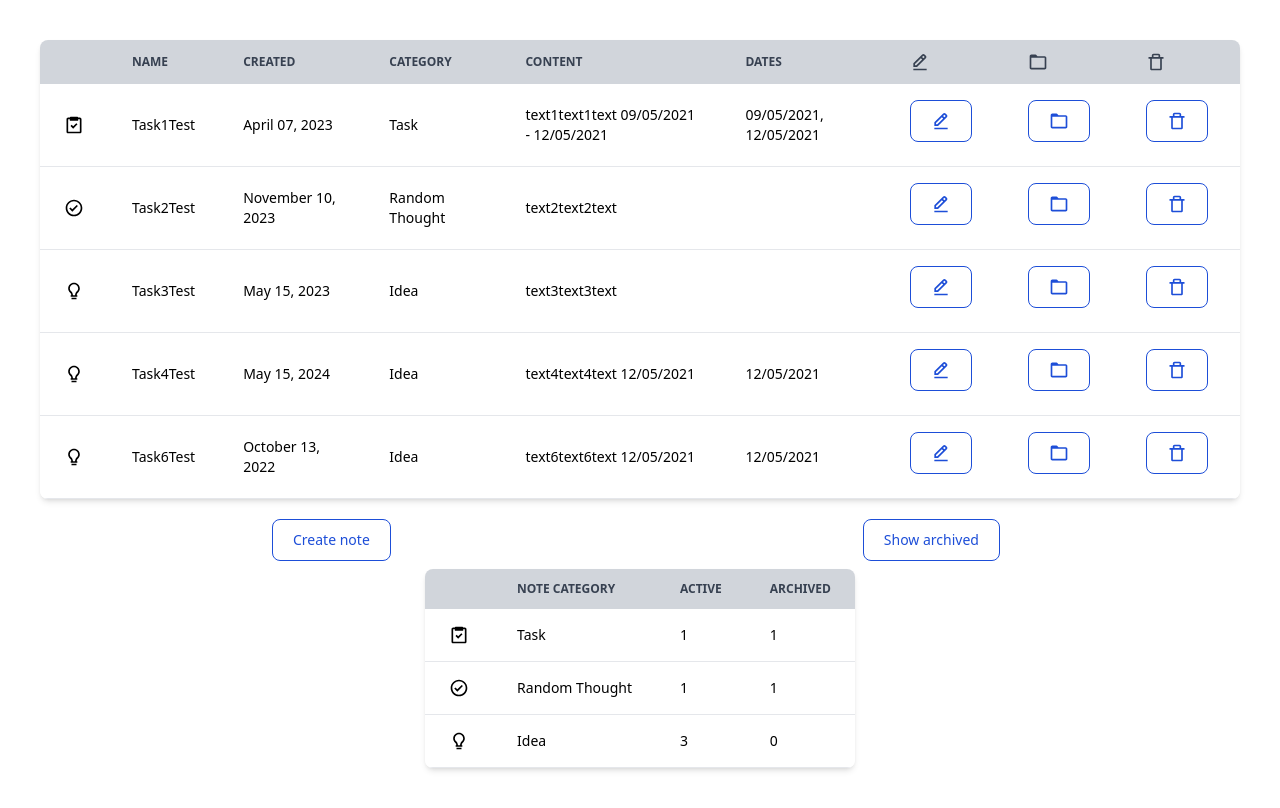
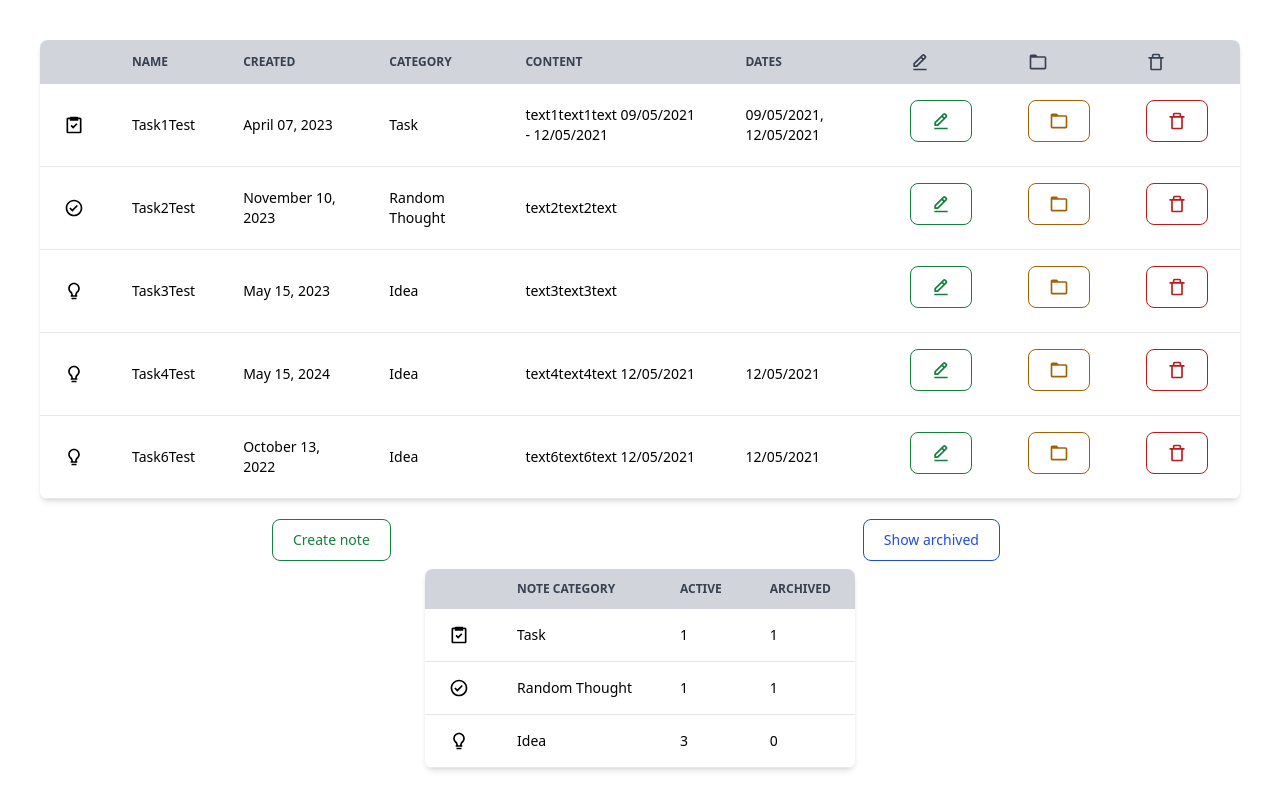
Before and after one commit to yura-kiv/notes-app-react, a React (Create React App) app: page / in a window 1280 px wide. Built offline with nearby package versions, Linux system fonts and the light colour scheme.

Commit message:
Merge branch 'storybook-task' of https://github.com/yura-kiv/notes-app-react into storybook-task

```diff
--- a/src/components/CustomButton.tsx
+++ b/src/components/CustomButton.tsx
@@ -2,17 +2,37 @@ import React from "react";
 
 interface ButtonProps {
   children: React.ReactNode;
-  callback: () => void;
+  onClick: () => void;
+  color: "green" | "yellow" | "blue" | "red";
 }
 
-const CustomButton: React.FC<ButtonProps> = ({ callback, children }) => {
+function selectColor(color: string): string {
+  const buttonStyles =
+    "hover:text-white border font-medium rounded-lg text-sm px-5 py-2.5 text-center mr-2 mb-2 transition-colors";
+  switch (color) {
+    case "red":
+      return "text-red-700 border-red-700 hover:bg-red-800 " + buttonStyles;
+      break;
+    case "blue":
+      return "text-blue-700 border-blue-700 hover:bg-blue-800 " + buttonStyles;
+      break;
+    case "green":
+      return "text-green-700 border-green-700 hover:bg-green-800 " + buttonStyles;
+      break;
+    case "yellow":
+      return "text-yellow-700 border-yellow-700 hover:bg-yellow-800 " + buttonStyles;
+      break;
+    default:
+      return buttonStyles;
+      break;
+  }
+}
+
+const CustomButton: React.FC<ButtonProps> = ({ color, onClick, children }) => {
   return (
     <button
-      onClick={() => {
-        callback();
-      }}
-      className="text-blue-700 hover:text-white border border-blue-700 hover:bg-blue-800
-      font-medium rounded-lg text-sm px-5 py-2.5 text-center mr-2 mb-2 transition-colors"
+      onClick={onClick}
+      className={selectColor(color)}
     >
       {children}
     </button>
--- a/src/components/NoteModal.tsx
+++ b/src/components/NoteModal.tsx
@@ -99,7 +99,12 @@ const NoteModal: React.FC<NoteModalProps> = ({
             options={categories}
             onChange={categorySelect.onChange}
           ></CustomSelect>
-          <CustomButton callback={() => {}}>{header}</CustomButton>
+          <CustomButton
+            color="green"
+            onClick={() => {}}
+          >
+            {header}
+          </CustomButton>
         </form>
       </div>
     </div>
--- a/src/containers/NotesTable.tsx
+++ b/src/containers/NotesTable.tsx
@@ -8,6 +8,7 @@ import CustomButton from "../components/CustomButton";
 import { useAppDispatch } from "../hooks/hooksRedux";
 import { deleteNote, editNote, toggleArchiveNote } from "../redux/slices/notesSlice";
 import NoteModal from "../components/NoteModal";
+import { Note } from "../interfaces/note";
 
 interface NotesTableProps {
   isShowArchived: boolean;
@@ -26,7 +27,7 @@ const NotesTable: React.FC<NotesTableProps> = ({ isShowArchived }) => {
 
   // Formate rows for table component like: [[name: ..., date: ..., ...], [...], [...], ...]
   const tbodyData: any[] = [];
-  notes.map((note) => {
+  notes.map((note: Note) => {
     if (
       (!isShowArchived && note.status === "archived") ||
       (isShowArchived && note.status === "active")
@@ -41,7 +42,8 @@ const NotesTable: React.FC<NotesTableProps> = ({ isShowArchived }) => {
         note.content,
         noteDates,
         <CustomButton
-          callback={() => {
+          color="green"
+          onClick={() => {
             setEditNoteState({
               id: note.id,
               name: note.name,
@@ -54,14 +56,16 @@ const NotesTable: React.FC<NotesTableProps> = ({ isShowArchived }) => {
           <Icon type="Edit" />
         </CustomButton>,
         <CustomButton
-          callback={() => {
+          color="yellow"
+          onClick={() => {
             dispatch(toggleArchiveNote(note));
           }}
         >
           <Icon type="Archive" />
         </CustomButton>,
         <CustomButton
-          callback={() => {
+          color="red"
+          onClick={() => {
             dispatch(deleteNote(note));
           }}
         >
--- a/src/pages/MainPage.tsx
+++ b/src/pages/MainPage.tsx
@@ -29,14 +29,16 @@ const MainPage = () => {
       <NotesTable isShowArchived={isShowArchived} />
       <div className="w-full flex justify-around mt-5">
         <CustomButton
-          callback={() => {
+          color="green"
+          onClick={() => {
             setIsCreateNoteModalACtive(true);
           }}
         >
           Create note
         </CustomButton>
         <CustomButton
-          callback={() => {
+          color="blue"
+          onClick={() => {
             setIsShowArchived((prev) => !prev);
           }}
         >
```
